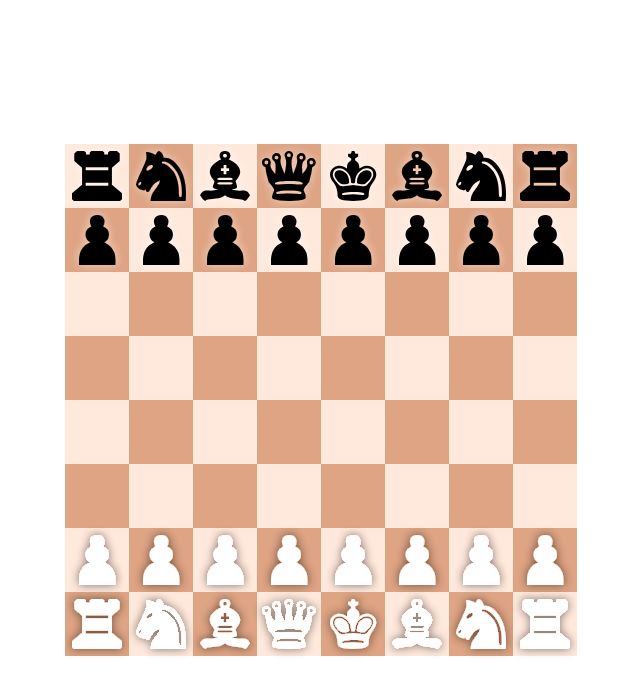
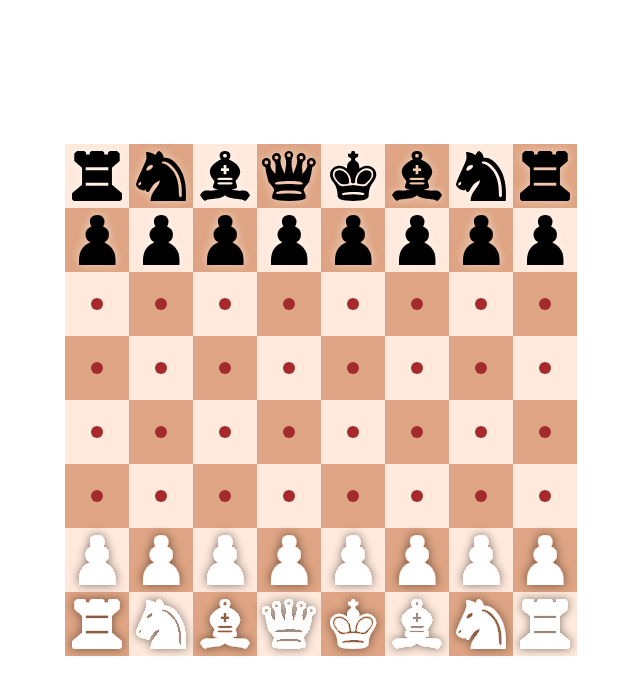
Before and after one commit to insomniac-bear/chess, a React (Create React App) app: page / in a window 1280 px wide. Shown: the top 694 px of the page, without its empty margins (319-959 px from the left). Built offline with nearby package versions, Linux system fonts and the light colour scheme.

Commit message:
feat: добавить подсветку свободных ячеек (продолжать выпадать в осадок от архитектуры приложения из урока)

```diff
--- a/package.json
+++ b/package.json
@@ -10,6 +10,7 @@
     "@types/node": "^16.18.11",
     "@types/react": "^18.0.26",
     "@types/react-dom": "^18.0.10",
+    "classnames": "^2.3.2",
     "nanoid": "^4.0.0",
     "react": "^18.2.0",
     "react-dom": "^18.2.0",
--- a/src/components/app/app.css
+++ b/src/components/app/app.css
@@ -34,3 +34,14 @@
 .white {
   background-color: #ffe9dc;
 }
+
+.selected {
+  background-color: aquamarine;
+}
+
+.available {
+  height: 12px;
+  width: 12px;
+  border-radius: 50%;
+  background-color: brown;
+}
--- a/src/components/app/app.tsx
+++ b/src/components/app/app.tsx
@@ -1,3 +1,5 @@
+// 32:57
+
 import { FC, useEffect, useState } from 'react';
 import Board from '../board/board';
 import BoardModel from '../../models/Board.model';
--- a/src/components/board/board.tsx
+++ b/src/components/board/board.tsx
@@ -1,15 +1,30 @@
-import { FC, Fragment } from 'react';
+import { FC, Fragment, useState } from 'react';
 import Cell from '../cell/cell';
 import IBoardProps from './board.props';
+import CellModel from '../../models/Cell.model';
 
 const Board: FC<IBoardProps> = ({ board, setBoard }) => {
+  const [selectedCell, setSelectedCell] = useState<CellModel | null>(null);
+
+  const isSelected = (x: number, y: number) => {
+    return selectedCell?.x === x && selectedCell?.y === y;
+  };
+
+  const onClick = (cell: CellModel) => {
+    if (cell.figure) {
+      setSelectedCell(cell);
+    }
+  }
+
   return <div className="board">
     {board.cells.map((row, index) =>
     <Fragment key={index}>
       {row.map(cell =>
         <Cell
+          onHandleClick={onClick}
           cell={cell}
           key={cell.id}
+          isSelected={isSelected(cell.x, cell.y)}
         ></Cell>
       )}
     </Fragment>
--- a/src/components/cell/cell.props.ts
+++ b/src/components/cell/cell.props.ts
@@ -2,6 +2,8 @@ import CellModel from "../../models/Cell.model";
 
 interface ICellProps {
   cell: CellModel;
+  isSelected: boolean;
+  onHandleClick: (cell: CellModel) => void;
 }
 
 export default ICellProps;
--- a/src/components/cell/cell.tsx
+++ b/src/components/cell/cell.tsx
@@ -1,8 +1,23 @@
 import { FC } from 'react';
+import cn from 'classnames';
 import ICellProps from './cell.props';
 
-const Cell: FC<ICellProps> = ({ cell }) => {
-  return <div className={['cell', cell.color].join(' ')}>{cell.figure?.logo && <img src={cell.figure.logo} />}</div>;
+const Cell: FC<ICellProps> = ({ cell, isSelected, onHandleClick }) => {
+  const cellClasses = cn('cell', cell.color, {'selected': isSelected});
+
+  return (
+    <div
+      className={cellClasses}
+      onClick={() => onHandleClick(cell)}
+    >
+      { !cell.figure
+        && cell.available
+        && <div className='available'></div>}
+      {
+        cell.figure?.logo
+        && <img src={cell.figure.logo} alt={cell.figure.name}/>
+      }
+    </div>);
 };
 
 export default Cell;
```
Also changed, not shown: 1 other file (tests, documents, lock files or other folders).
